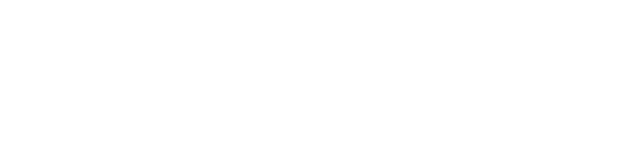
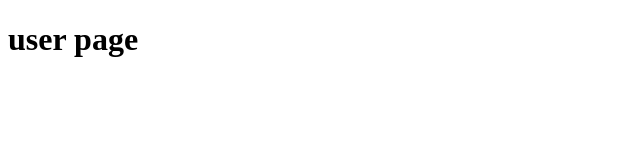
Before and after one commit to 21Choisungwon/GIt_Pracitc, a plain HTML site: page user/user.html in a window 1280 px wide. Shown: the whole page, without its empty margins (0-640 px from the left). Drawn offline with Linux system fonts and the light colour scheme.

Commit message:
User Modify

```diff
--- a/user/user.html
+++ b/user/user.html
@@ -7,6 +7,6 @@
     <title>Document</title>
 </head>
 <body>
-
+    <h1>user page</h1>
 </body>
 </html>
```
